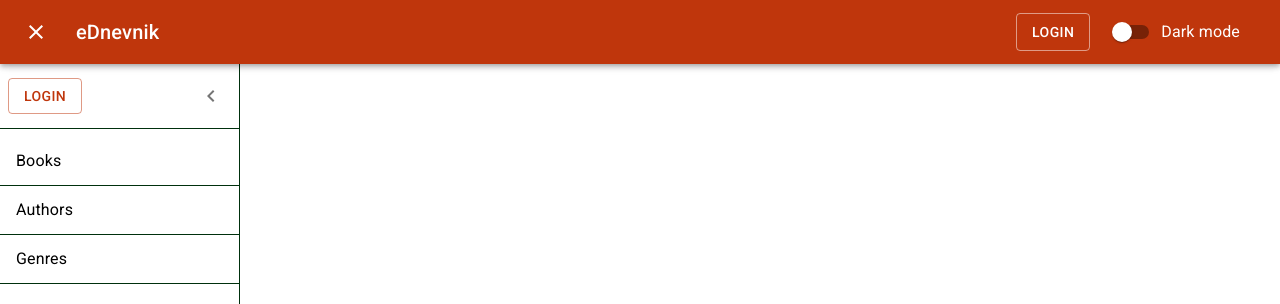
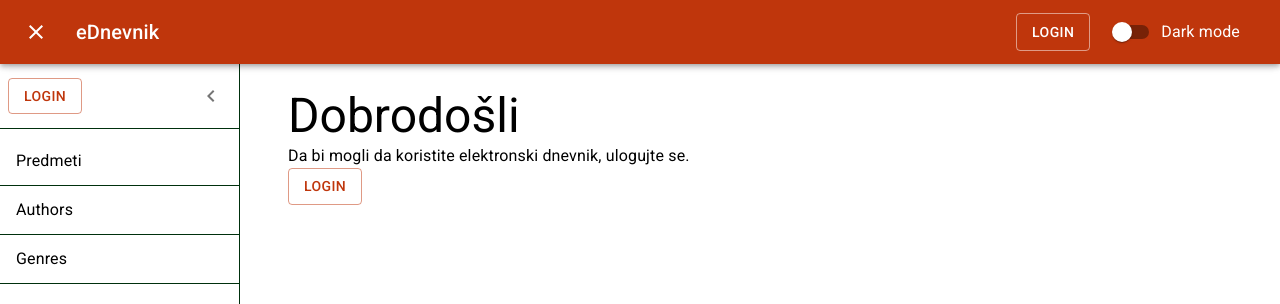
Before and after one commit to pedja77/final-frontier, a React (Vite) app: page / in a window 1280 px wide. Both pictures are taken after a click on the button "menu". Shown: the top 304 px of the page. Built offline with nearby package versions, Linux system fonts and the light colour scheme.

Commit message:
igramo se

```diff
--- a/src/App.jsx
+++ b/src/App.jsx
@@ -39,6 +39,7 @@ import ChevronRightIcon from "@mui/icons-material/ChevronRight";
 import { useLogin } from "./hooks/customHooks";
 import { PasswordTwoTone } from "@mui/icons-material";
 import LoginControl from "./components/LoginControl";
+import Welcome from "./components/Welcome";
 // import { ThemeProvider } from 'styled-components';
 /*
 Ova komponenta predstavlja 'pocetnu stranicu' za nasu aplikaciju posto smo definisali da ce njen sadrzaj da se prikaze kada pokrenom aplikaciju (path='/'). Na ovoj stranici ce biti prikazan navbar sa leve strane i on ce uvek da bude prikazani, nece se menjati kada izaberemo neku opciju tj uvek ce biti prisutan na ekranu. Pored navbara ostatak prostora ce zauzimati kontrola koja se zove <Outlet> i ona sluzi da se prikazuje sadrzaj u zavisnosti od rute na kojoj se nalazimo, a rute smo definisali u children atributu (ugnjezdene rute).
@@ -198,8 +199,8 @@ function App() {
             <Divider />
             <List>
               <ListItem disablePadding>
-                <ListItemButton>
-                  <ListItemText primary="Books" />
+                <ListItemButton component={NavLink} to="/subjects">
+                  <ListItemText primary="Predmeti" />
                 </ListItemButton>
               </ListItem>
               <Divider />
@@ -221,7 +222,8 @@ function App() {
           </Drawer>
           <Main open={openDrawer}>
             <DrawerHeader />
-            <Outlet></Outlet>
+            <Outlet />
+            <Welcome user={{user}}></Welcome>
           </Main>
         </Box>
       </UserContext.Provider>
--- a/src/components/Welcome.jsx
+++ b/src/components/Welcome.jsx
@@ -0,0 +1,18 @@
+import { Container, Typography } from "@mui/material"
+import LoginControl from "./LoginControl"
+
+const Welcome = ({user}) => {
+    console.log('welcome ' + JSON.stringify(user))
+    return (<Container>
+        {
+            user.user !== null
+            ? (<Typography variant="h3">Dobrodošli {user.user.user}</Typography>)
+            : (<><Typography variant="h3">Dobrodošli</Typography>
+            <Typography>Da bi mogli da koristite elektronski dnevnik, ulogujte se.</Typography>
+            <LoginControl safePath={"/"} defaultPath={"/"} isInToolbar={false} /></>)
+        }
+
+    </Container>)
+}
+
+export default Welcome;
--- a/src/hooks/customHooks.js
+++ b/src/hooks/customHooks.js
@@ -18,10 +18,10 @@ export const useLogin = () => {
         const u = await response.json();
         console.log("useLogin>login>user " + JSON.stringify(u));
 
-        const newUser = produce(u, (draft) => {
+        const newUser = produce((u, draft) => {
           draft.token = u.token.split(" ")[1];
           draft["role"] = JSON.parse(
-            decodeJwtPayload(u.token)
+            decodeJwtPayload(draft.token)
           ).authorities[0];
         });
         console.log("newUser " + JSON.stringify(newUser));
```
Also changed, not shown: src/index.jsx (+7 -1 lines).
